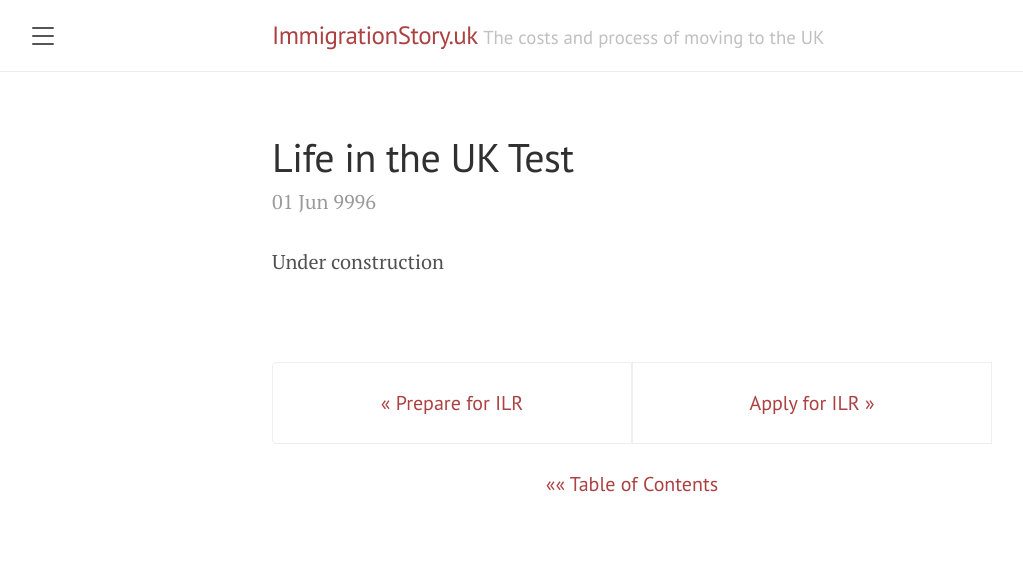
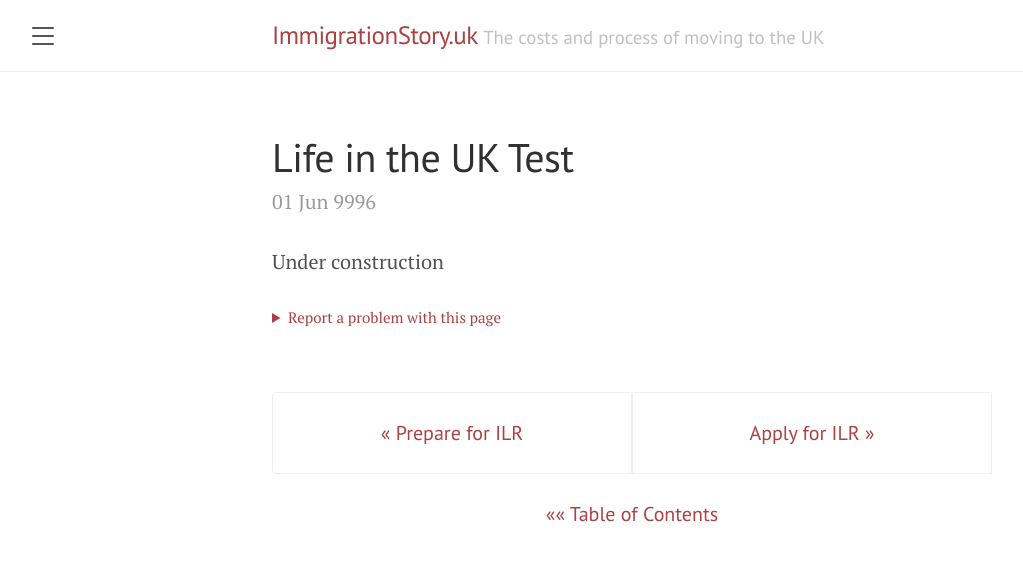
Before and after one commit to immigrationstory/uk, a Jekyll site: the page built from en-gb/_posts/9996-06-01-life-in-the-uk-test.md, in a window 1280 px wide. Shown: the top 561 px of the page, without its empty margins (8-1031 px from the left). Built offline with Jekyll 4.4.1, drawn with Linux system fonts in a browser that asks for light colours.

Commit message:
Update multi-language support, add issue reporting

```diff
--- a/_data/translations.yml
+++ b/_data/translations.yml
@@ -1,4 +1,8 @@
 different-language:
   en-GB: 'This page is also available in other languages'
+  hi-IN: 'यह पृष्ठ अन्य भाषाओं में भी उपलब्ध है'
   tl-PH: 'Ang pahinang ito ay maaaring basahin sa ibang wika'
-  hi-IN: 'यह पृष्ठ अन्य भाषाओं में भी उपलब्ध है'
+reading-translation:
+  en-GB: 'You are currently reading a translation. View the original page at'
+  hi-IN: 'आप वर्तमान में एक अनुवाद पढ़ रहे हैं। मूल पृष्ठ यहां देखें:'
+  tl-PH: 'Ito ay isang pagsasalin. Tingnan ang orihinal na pahina sa'
--- /dev/null
+++ b/_includes/report-issue.html
@@ -0,0 +1,13 @@
+<details class="report-issue">
+    <summary>Report a problem with this page</summary>
+    <form accept-charset="utf-8" autocomplete="on" action="https://form-a161.immigrationstory.uk/submit" enctype="application/x-www-form-urlencoded" method="POST">
+        <label for="name">Your name:</label>
+        <input type="text" id="name" autocomplete="name" name="name" required />
+        <label for="email">Your email:</label>
+        <input type="text" id="email" autocomplete="email" name="email" required />
+        <label for="message">Message:</label>
+        <textarea autocomplete="off" id="message" name="message" required spellcheck="true"></textarea>
+        <input type="hidden" value="{{site.url}}{{page.url}}" name="return-to" />
+        <input type="submit" value="Send" />
+    </form>
+</details>
--- a/_layouts/post.html
+++ b/_layouts/post.html
@@ -9,20 +9,30 @@
   {% else %}
   <span class="post-date">{{ page.date | date_to_string }}</span>
   {% endif %}
+  {% assign translations = site.posts | where: 'slug', page.slug | where: 'locale', page.translated-from %}
+  {% if page.translated-from and translations.size > 0 %}
+    <div class="translation-notice">{{ site.data.translations['reading-translation'][page.locale] }} <a href="{{ site.base-url }}{{ translations[0].url }}" title="{{ site.data.languages[page.translated-from].icon }} {{ site.data.languages[page.translated-from].label }}">{{ translations[0].title }}</a>.</div>
+  {% endif %}
   {{ content }}
 </div>
 
+{% include report-issue.html %}
+
 {% assign translations = site.posts | where: 'slug', page.slug | sort: 'locale' %}
 {% if translations.size > 1 %}
+<div class="language-options">
   <p>{{ site.data.translations['different-language'][page.locale] }}:</p>
   <ul>
     {% for translation in translations %}
       {% if translation.locale == page.locale %}
         {% assign class='active' %}
+      {% else %}
+        {% assign class='' %}
       {% endif %}
       <li><a href="{{ site.base-url }}{{ translation.url }}" class="{{ class | default: '' }}">{{ site.data.languages[translation.locale].icon }} {{ site.data.languages[translation.locale].label }}</a></li>
     {% endfor %}
   </ul>
+</div>
 {% endif %}
 
 <div class="pagination">
--- a/public/css/immigrationstory.css
+++ b/public/css/immigrationstory.css
@@ -1,5 +1,42 @@
 html {
   line-height: 2;
+}
+
+details.report-issue {
+  font-size: 0.75rem;
+}
+
+details.report-issue > summary {
+  color: #ac4142;
+  -webkit-touch-callout: none;
+  -webkit-user-select: none;
+  -khtml-user-select: none;
+  -moz-user-select: none;
+  -ms-user-select: none;
+  user-select: none;
+}
+
+details.report-issue > form {
+  display: grid;
+  grid-gap: 1rem;
+  grid-template-columns: max-content 1fr;
+  padding: 1rem;
+}
+
+details.report-issue > form > label {
+  grid-column: 1 / 2;
+}
+
+details.report-issue > form > input, details.report-issue > form > textarea {
+  grid-column: 2 / 3;
+}
+
+details.report-issue > form > input[type=submit] {
+  height: 2rem;
+}
+
+details.report-issue > form > textarea {
+  height: 5rem;
 }
 
 div.disclaimer, div.disclaimer>h2 {
@@ -28,6 +65,28 @@
 div.footnotes {
   font-size: 75%;
   padding: 2rem 0;
+}
+
+div.language-options {
+  border-top: 1px solid #eee;
+  font-size: 75%;
+  padding: 2rem 0;
+}
+
+div.language-options .active {
+  font-weight: bold;
+}
+
+div.post {
+  margin-bottom: 0;
+}
+
+div.translation-notice {
+  border: 1px solid #eee;
+  font-size: 0.75rem;
+  text-align: center;
+  margin: 1rem 0;
+  padding: 1rem;
 }
 
 h2 {
```
Also changed, not shown: _layouts/home.html (+8 -0 lines), _layouts/page.html (+8 -0 lines). Lines whose indentation alone changed are shown as unchanged.
